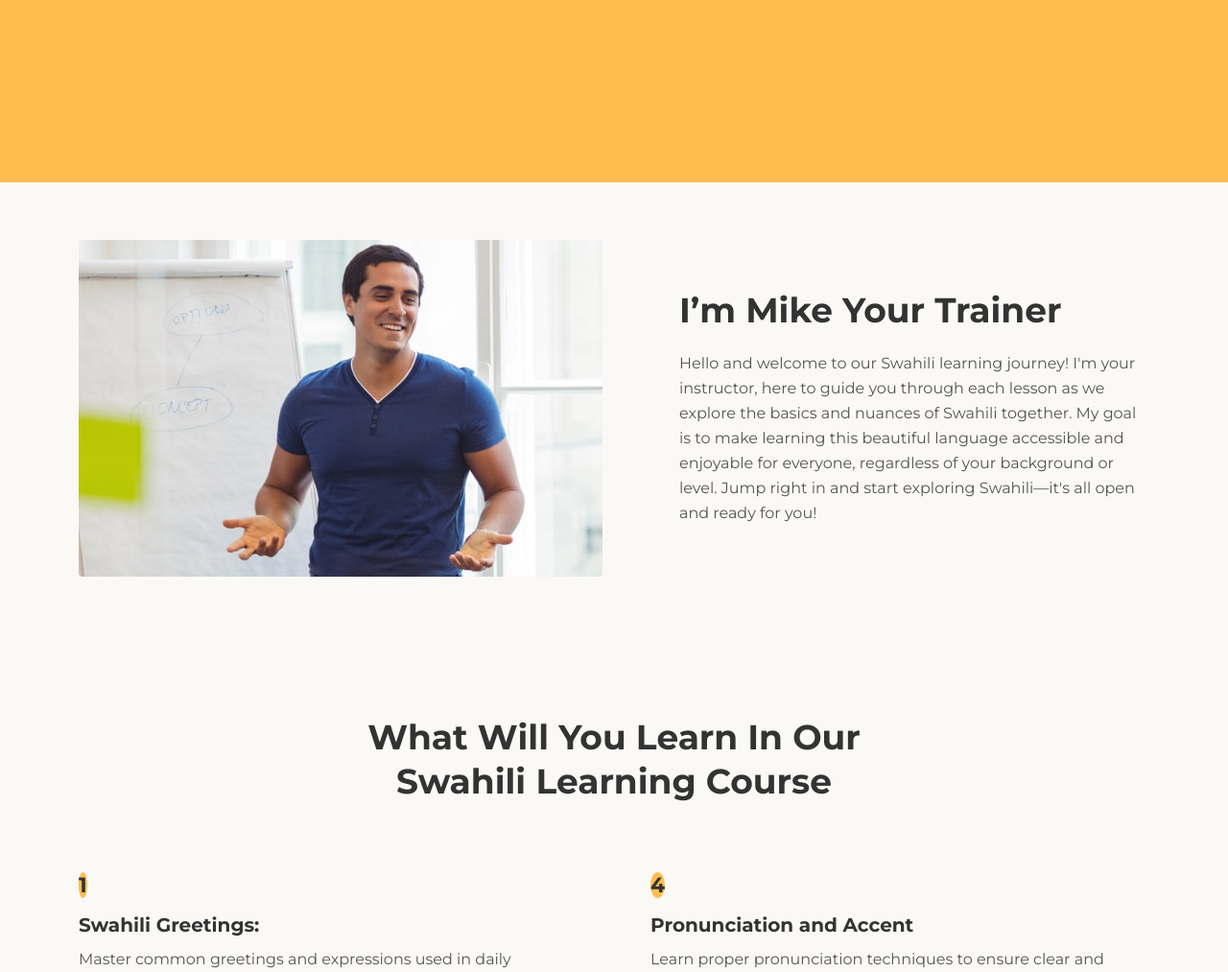
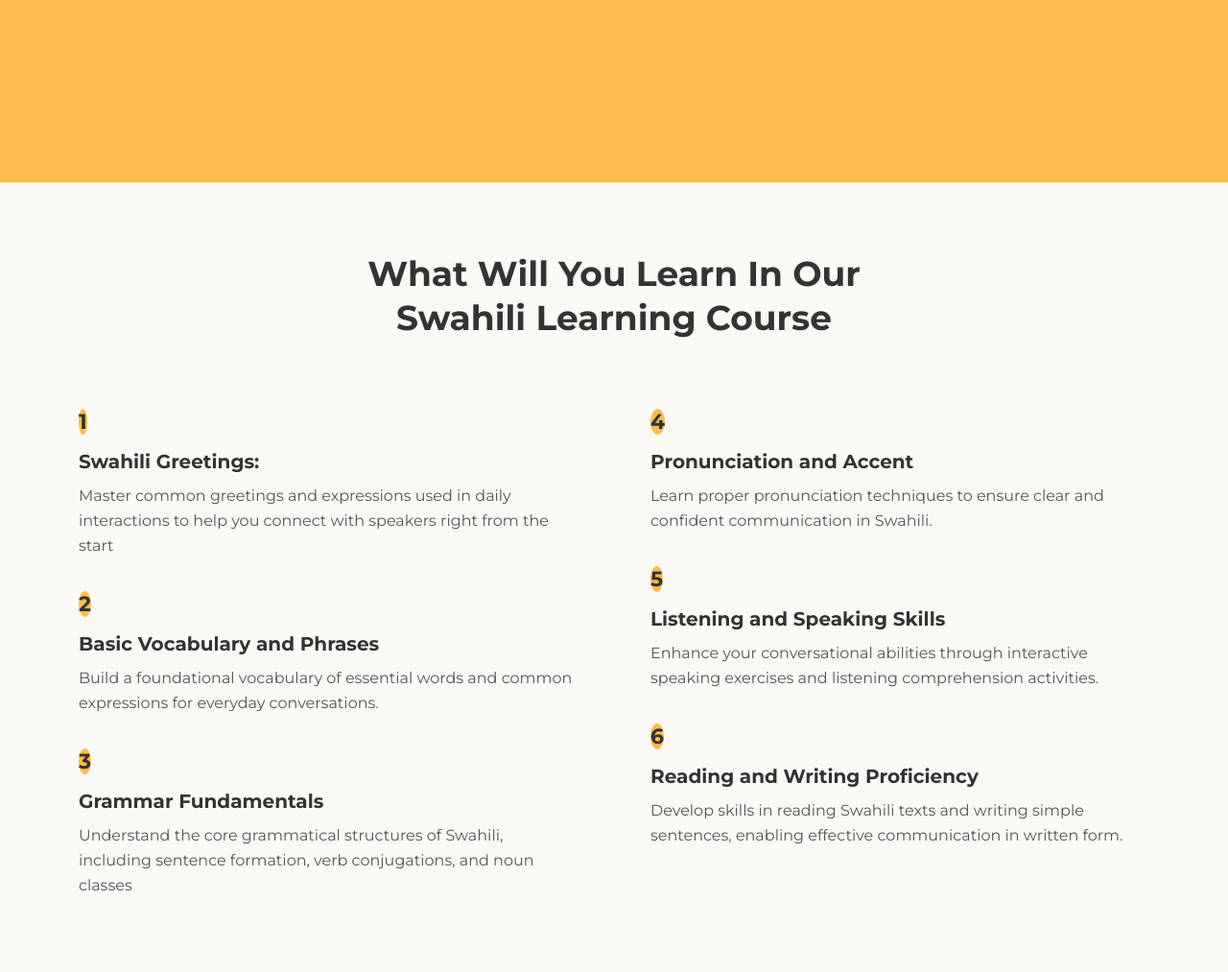
Before and after one commit to Nyahende/Learn-Swahili, a Django app: page / in a window 1280 px wide. Shown: the part 1042-2055 px from the top of the page at 96% size. Run offline with Django 5.2, Linux system fonts and the light colour scheme; some libraries are stand-ins or nearby versions.

```diff
--- a/home/templates/home/home.html
+++ b/home/templates/home/home.html
@@ -103,13 +103,13 @@
             </ul>
             <span class="nav-item social-icons">
                 <span class="fa-stack">
-                    <a href="#your-link">
+                    <a href="#">
                         <i class="fas fa-circle fa-stack-2x"></i>
                         <i class="fab fa-facebook-f fa-stack-1x"></i>
                     </a>
                 </span>
                 <span class="fa-stack">
-                    <a href="#your-link">
+                    <a href="#">
                         <i class="fas fa-circle fa-stack-2x"></i>
                         <i class="fab fa-twitter fa-stack-1x"></i>
                     </a>
@@ -191,12 +191,12 @@
 
 
     <!-- Instructor -->
-    <div id="instructor" class="basic-1">
+    <!-- <div id="instructor" class="basic-1">
         <div class="container">
             <div class="row">
                 <div class="col-lg-6">
                     <img class="img-fluid" src="{% static 'home/images/instructor.jpg' %}" alt="alternative">
-                </div> <!-- end of col -->
+                </div>
                 <div class="col-lg-6">
                     <div class="text-container">
                         <h2>I’m Mike Your Trainer</h2>
@@ -205,12 +205,11 @@
                              Swahili together. My goal is to make learning this beautiful language accessible
                              and enjoyable for everyone, regardless of your background or level.
                              Jump right in and start exploring Swahili—it's all open and ready for you!</p>
-                    </div> <!-- end of text-container -->
-                </div> <!-- end of col -->
-            </div> <!-- end of row -->
-        </div> <!-- end of container -->
-    </div> <!-- end of basic-1 -->
-    <!-- end of instructor -->
+                    </div>
+                </div>
+            </div>
+        </div>
+    </div>  -->
 
 
     <!-- Description -->
@@ -384,13 +383,13 @@
 
 
     <!-- Video -->
-    <div class="basic-4">
+    <!-- <div class="basic-4">
         <div class="container">
             <div class="row">
                 <div class="col-lg-12">
                     <h2>Course Video Presentation</h2>
 
-                    <!-- Video Preview -->
+
                     <div class="image-container">
                         <div class="video-wrapper">
                             <a class="popup-youtube" href="https://www.youtube.com/watch?v=fLCjQJCekTs" data-effect="fadeIn">
@@ -399,15 +398,12 @@
                                     <span></span>
                                 </span>
                             </a>
-                        </div> <!-- end of video-wrapper -->
-                    </div> <!-- end of image-container -->
-                    <!-- end of video preview -->
-
-                </div> <!-- end of col -->
-            </div> <!-- end of row -->
-        </div> <!-- end of container -->
-    </div> <!-- end of basic-4 -->
-    <!-- end of video -->
+                        </div>
+                    </div>
+                </div>
+            </div>
+        </div>
+    </div>  -->
 
 
     <!-- Takeaways -->
@@ -534,7 +530,7 @@
                             </li>
                             <li class="media">
                                 <i class="fas fa-envelope"></i>
-                                <div class="media-body"><a class="light-gray" href="mailto:contact@zigo.com">michaelnyahende8@gmail.com</a> <i class="fas fa-globe"></i><a class="light-gray" href="#your-link">www.zigo.com</a></div>
+                                <div class="media-body"><a class="light-gray" href="mailto:contact@zigo.com">michaelnyahende8@gmail.com</a> <i class="fas fa-globe"></i><a class="light-gray" href="#">www.zigo.com</a></div>
                             </li>
                         </ul>
                     </div> <!-- end of text-container -->
@@ -625,22 +621,22 @@
                     <div class="footer-col fourth">
                         <h5>Social Media</h5>
                         <p class="p-small">For news & updates follow us</p>
-                        <a href="#your-link">
+                        <a href="#">
                             <i class="fab fa-facebook-f"></i>
                         </a>
-                        <a href="#your-link">
+                        <a href="#">
                             <i class="fab fa-twitter"></i>
                         </a>
-                        <a href="#your-link">
+                        <a href="#">
                             <i class="fab fa-pinterest-p"></i>
                         </a>
-                        <a href="#your-link">
+                        <a href="#">
                             <i class="fab fa-instagram"></i>
                         </a>
-                        <a href="#your-link">
+                        <a href="#">
                             <i class="fab fa-linkedin-in"></i>
                         </a>
-                        <a href="#your-link">
+                        <a href="#">
                             <i class="fab fa-youtube"></i>
                         </a>
                     </div>
--- a/nouns/templates/nouns/nouns.html
+++ b/nouns/templates/nouns/nouns.html
@@ -21,7 +21,7 @@
                     <!-- /.card-header -->
                     <div class="card-body">
                         <div class="table-responsive">
-                            <table id="example2" class="table table-bordered table-hover">
+                            <table id="table" class="table table-bordered table-hover">
                                 <thead>
                                 <tr>
                                 <th>English</th>
```
Also changed, not shown: greetings/templates/greetings/base.html (+9 -9 lines).
